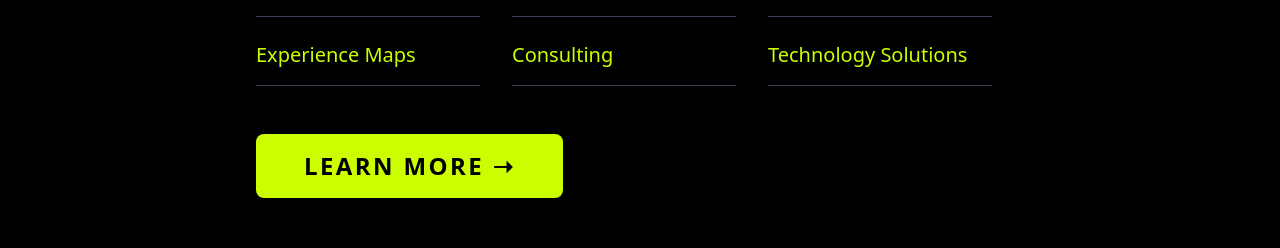
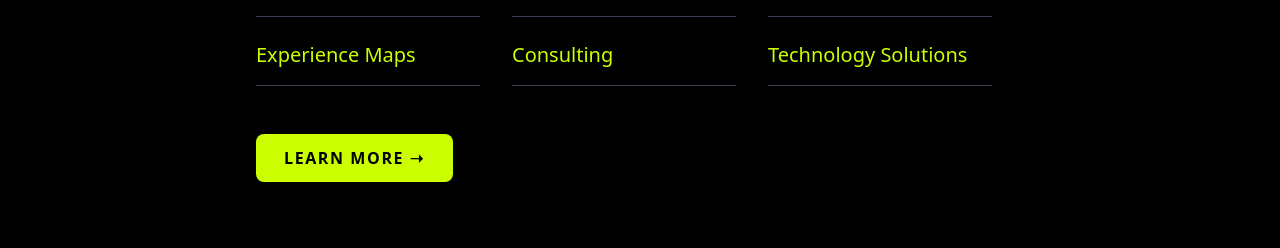
Before and after one commit to LokendraSingh7773/multi-pages-website, a Vue app: page / in a window 1280 px wide. Shown: the part 2962-3210 px from the top of the page. Built offline with nearby package versions, Linux system fonts and the light colour scheme.

Commit message:
some new changes

```diff
--- a/src/views/HomePage.vue
+++ b/src/views/HomePage.vue
@@ -139,7 +139,7 @@ import Navbar from "../components/main_navbar.vue"
             </div>
           </div>
           <span class="flex items-center">
-                <button class="bg-[#cbff00] text-black px-12 py-4 mt-8 text-2xl rounded-lg font-bold hover:bg-white hover:text-black uppercase tracking-widest">Learn More ➝</button>
+                <button class="bg-[#cbff00] text-black px-12 py-4 mt-8 text-2xl rounded-lg font-bold hover:bg-white hover:text-black uppercase tracking-widest xl:text-base xl:px-7 xl:py-3">Learn More ➝</button>
               </span>
         </div>
       </section>
```
